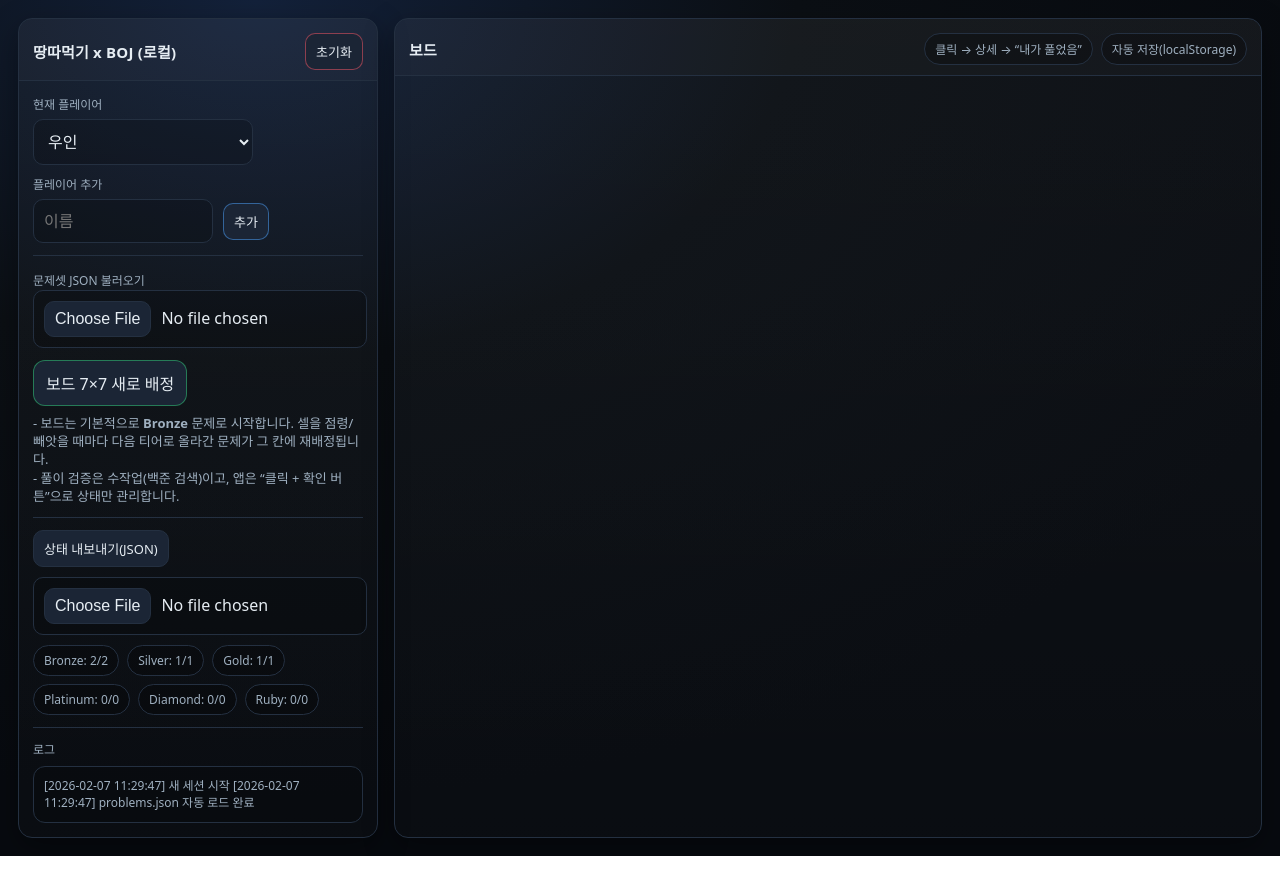
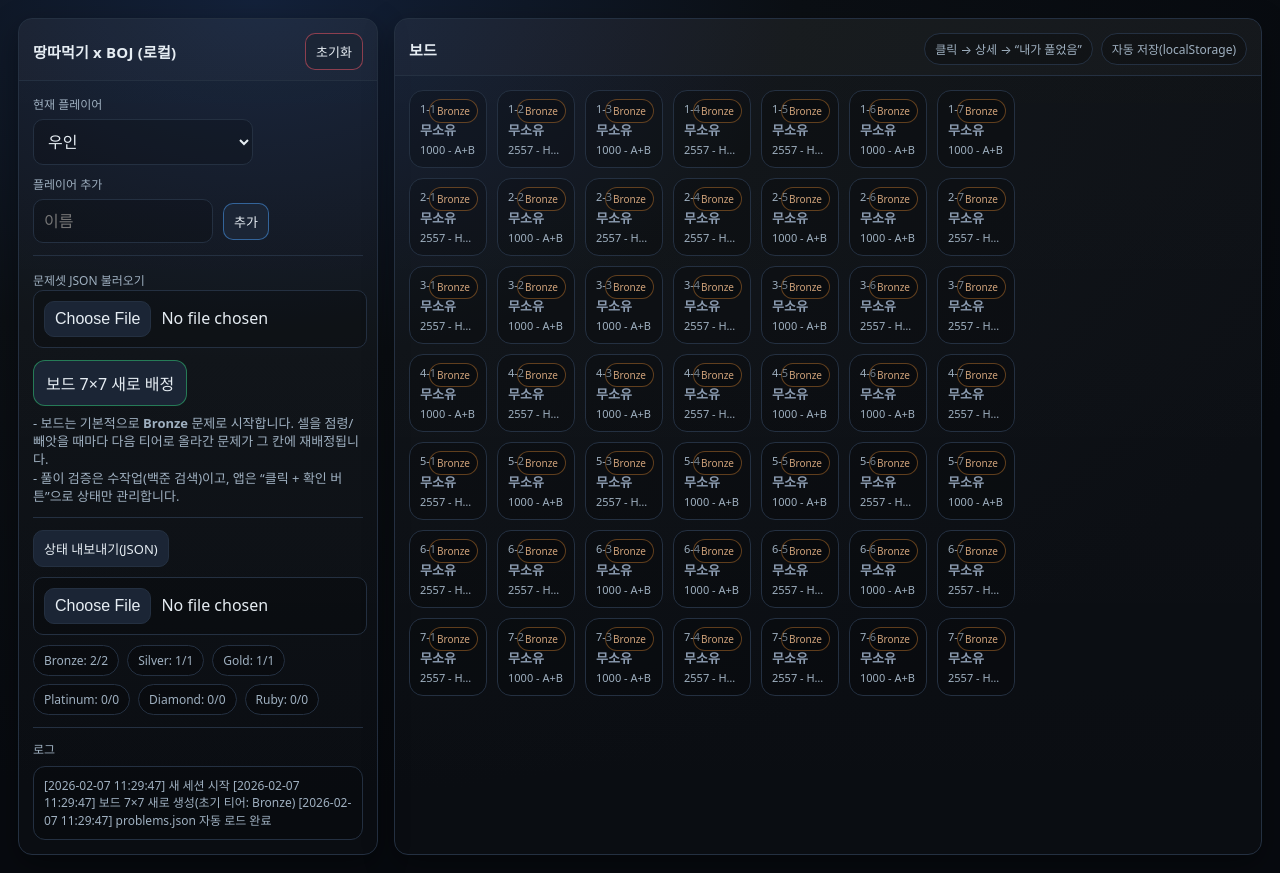
Before and after one commit to chowin131/boj-territory, a plain HTML site: page index.html in a window 1280 px wide. Drawn offline with Linux system fonts and the light colour scheme.

```diff
--- a/index.html
+++ b/index.html
@@ -825,6 +825,11 @@
     const loaded = load();
     await autoLoadProblemsIfExists();
 
+    if(!Array.isArray(state.board) || state.board.length !== state.size*state.size){
+      initBoard();
+    }
+
+
     if(!loaded){
       // 기본 used 초기화
       for(const t of TIERS) state.used[t] = new Set();
```
